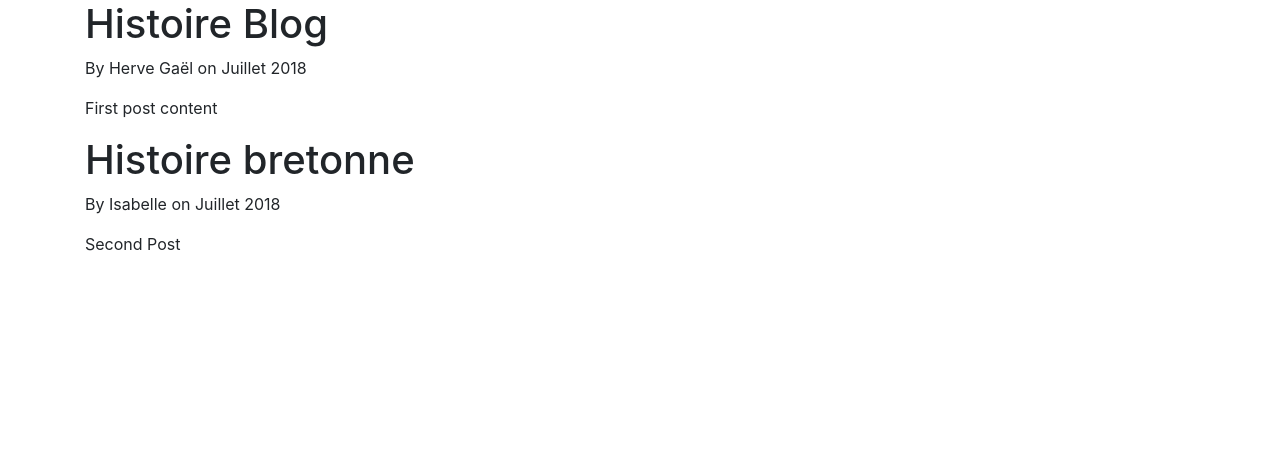
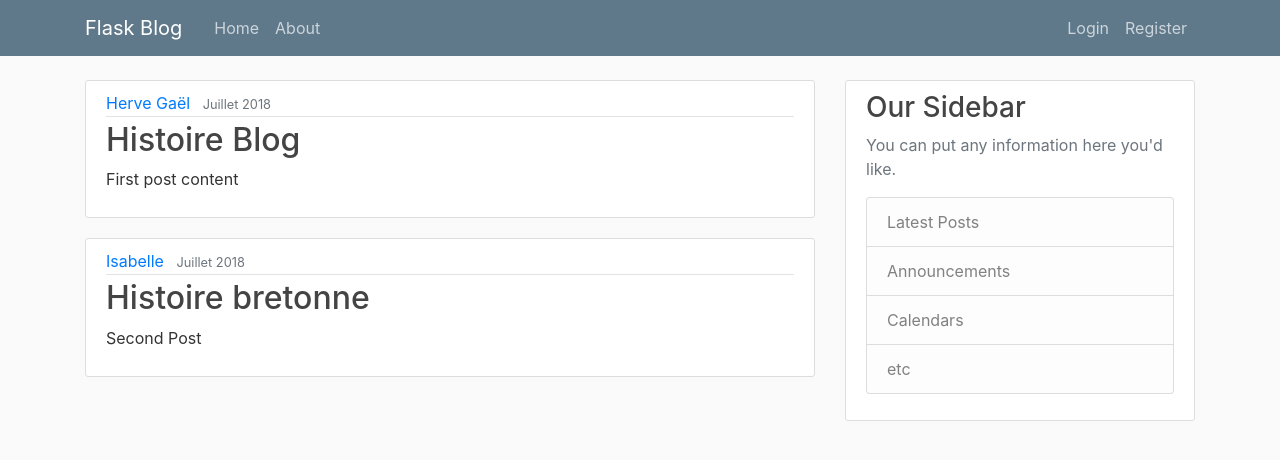
Before and after one commit to hervekhg/FlaskApplication-python3, a Flask app: page / in a window 1280 px wide. Shown: the top 460 px of the page. Run offline with Flask 2, Linux system fonts and the light colour scheme; some libraries are stand-ins or nearby versions.

Commit message:
Mise en forme du layout et du site

```diff
--- /dev/null
+++ b/static/main.css
@@ -0,0 +1,80 @@
+body {
+  background: #fafafa;
+  color: #333333;
+  margin-top: 5rem;
+}
+
+h1, h2, h3, h4, h5, h6 {
+  color: #444444;
+}
+
+.bg-steel {
+  background-color: #5f788a;
+}
+
+.site-header .navbar-nav .nav-link {
+  color: #cbd5db;
+}
+
+.site-header .navbar-nav .nav-link:hover {
+  color: #ffffff;
+}
+
+.site-header .navbar-nav .nav-link.active {
+  font-weight: 500;
+}
+
+.content-section {
+  background: #ffffff;
+  padding: 10px 20px;
+  border: 1px solid #dddddd;
+  border-radius: 3px;
+  margin-bottom: 20px;
+}
+
+.article-title {
+  color: #444444;
+}
+
+a.article-title:hover {
+  color: #428bca;
+  text-decoration: none;
+}
+
+.article-content {
+  white-space: pre-line;
+}
+
+.article-img {
+  height: 65px;
+  width: 65px;
+  margin-right: 16px;
+}
+
+.article-metadata {
+  padding-bottom: 1px;
+  margin-bottom: 4px;
+  border-bottom: 1px solid #e3e3e3
+}
+
+.article-metadata a:hover {
+  color: #333;
+  text-decoration: none;
+}
+
+.article-svg {
+  width: 25px;
+  height: 25px;
+  vertical-align: middle;
+}
+
+.account-img {
+  height: 125px;
+  width: 125px;
+  margin-right: 20px;
+  margin-bottom: 16px;
+}
+
+.account-heading {
+  font-size: 2.5rem;
+}
--- a/templates/about.html
+++ b/templates/about.html
@@ -1,4 +1,4 @@
 {% extends "layout.html" %}
 {% block content %}
-	<h1> About </h1>
+    <h1>About Page</h1>
 {% endblock content %}
--- a/templates/home.html
+++ b/templates/home.html
@@ -1,9 +1,15 @@
 {% extends "layout.html" %}
 {% block content %}
-	 {% for post in posts %}
-	    <h1> {{ post.title }}</h1>
-	    <p> By {{ post.author }} on {{ post.date_posted }}</p>
-	    <p> {{ post.content }}
-
-	 {% endfor %}
+    {% for post in posts %}
+        <article class="media content-section">
+          <div class="media-body">
+            <div class="article-metadata">
+              <a class="mr-2" href="#">{{ post.author }}</a>
+              <small class="text-muted">{{ post.date_posted }}</small>
+            </div>
+            <h2><a class="article-title" href="#">{{ post.title }}</a></h2>
+            <p class="article-content">{{ post.content }}</p>
+          </div>
+        </article>
+    {% endfor %}
 {% endblock content %}
--- a/templates/layout.html
+++ b/templates/layout.html
@@ -1,8 +1,6 @@
-<!doctype html>
-
-<html lang="en">
+<!DOCTYPE html>
+<html>
 <head>
-  <meta charset="utf-8">
     <!-- Required meta tags -->
     <meta charset="utf-8">
     <meta name="viewport" content="width=device-width, initial-scale=1, shrink-to-fit=no">
@@ -10,22 +8,62 @@
     <!-- Bootstrap CSS -->
     <link rel="stylesheet" href="https://maxcdn.bootstrapcdn.com/bootstrap/4.0.0/css/bootstrap.min.css" integrity="sha384-Gn5384xqQ1aoWXA+058RXPxPg6fy4IWvTNh0E263XmFcJlSAwiGgFAW/dAiS6JXm" crossorigin="anonymous">
 
+    <link rel="stylesheet" type="text/css" href="{{ url_for('static', filename='main.css') }}">
+
     {% if title %}
-  	<title>Flask Blog - {{ title }} </title>
+        <title>Flask Blog - {{ title }}</title>
     {% else %}
-  	<title>About Flask Tutorial </title>
+        <title>Flask Blog</title>
     {% endif %}
-
 </head>
-
 <body>
+    <header class="site-header">
+      <nav class="navbar navbar-expand-md navbar-dark bg-steel fixed-top">
         <div class="container">
+          <a class="navbar-brand mr-4" href="/">Flask Blog</a>
+          <button class="navbar-toggler" type="button" data-toggle="collapse" data-target="#navbarToggle" aria-controls="navbarToggle" aria-expanded="false" aria-label="Toggle navigation">
+            <span class="navbar-toggler-icon"></span>
+          </button>
+          <div class="collapse navbar-collapse" id="navbarToggle">
+            <div class="navbar-nav mr-auto">
+              <a class="nav-item nav-link" href="/">Home</a>
+              <a class="nav-item nav-link" href="/about">About</a>
+            </div>
+            <!-- Navbar Right Side -->
+            <div class="navbar-nav">
+              <a class="nav-item nav-link" href="/login">Login</a>
+              <a class="nav-item nav-link" href="/register">Register</a>
+            </div>
+          </div>
+        </div>
+      </nav>
+    </header>
+    <main role="main" class="container">
+      <div class="row">
+        <div class="col-md-8">
           {% block content %}{% endblock %}
         </div>
+        <div class="col-md-4">
+          <div class="content-section">
+            <h3>Our Sidebar</h3>
+            <p class='text-muted'>You can put any information here you'd like.
+              <ul class="list-group">
+                <li class="list-group-item list-group-item-light">Latest Posts</li>
+                <li class="list-group-item list-group-item-light">Announcements</li>
+                <li class="list-group-item list-group-item-light">Calendars</li>
+                <li class="list-group-item list-group-item-light">etc</li>
+              </ul>
+            </p>
+          </div>
+        </div>
+      </div>
+    </main>
 
+
+    <!-- Optional JavaScript -->
+    <!-- jQuery first, then Popper.js, then Bootstrap JS -->
     <script src="https://code.jquery.com/jquery-3.2.1.slim.min.js" integrity="sha384-KJ3o2DKtIkvYIK3UENzmM7KCkRr/rE9/Qpg6aAZGJwFDMVNA/GpGFF93hXpG5KkN" crossorigin="anonymous"></script>
     <script src="https://cdnjs.cloudflare.com/ajax/libs/popper.js/1.12.9/umd/popper.min.js" integrity="sha384-ApNbgh9B+Y1QKtv3Rn7W3mgPxhU9K/ScQsAP7hUibX39j7fakFPskvXusvfa0b4Q" crossorigin="anonymous"></script>
     <script src="https://maxcdn.bootstrapcdn.com/bootstrap/4.0.0/js/bootstrap.min.js" integrity="sha384-JZR6Spejh4U02d8jOt6vLEHfe/JQGiRRSQQxSfFWpi1MquVdAyjUar5+76PVCmYl" crossorigin="anonymous"></script>
-
 </body>
 </html>
```
Lines whose indentation alone changed are shown as unchanged.
